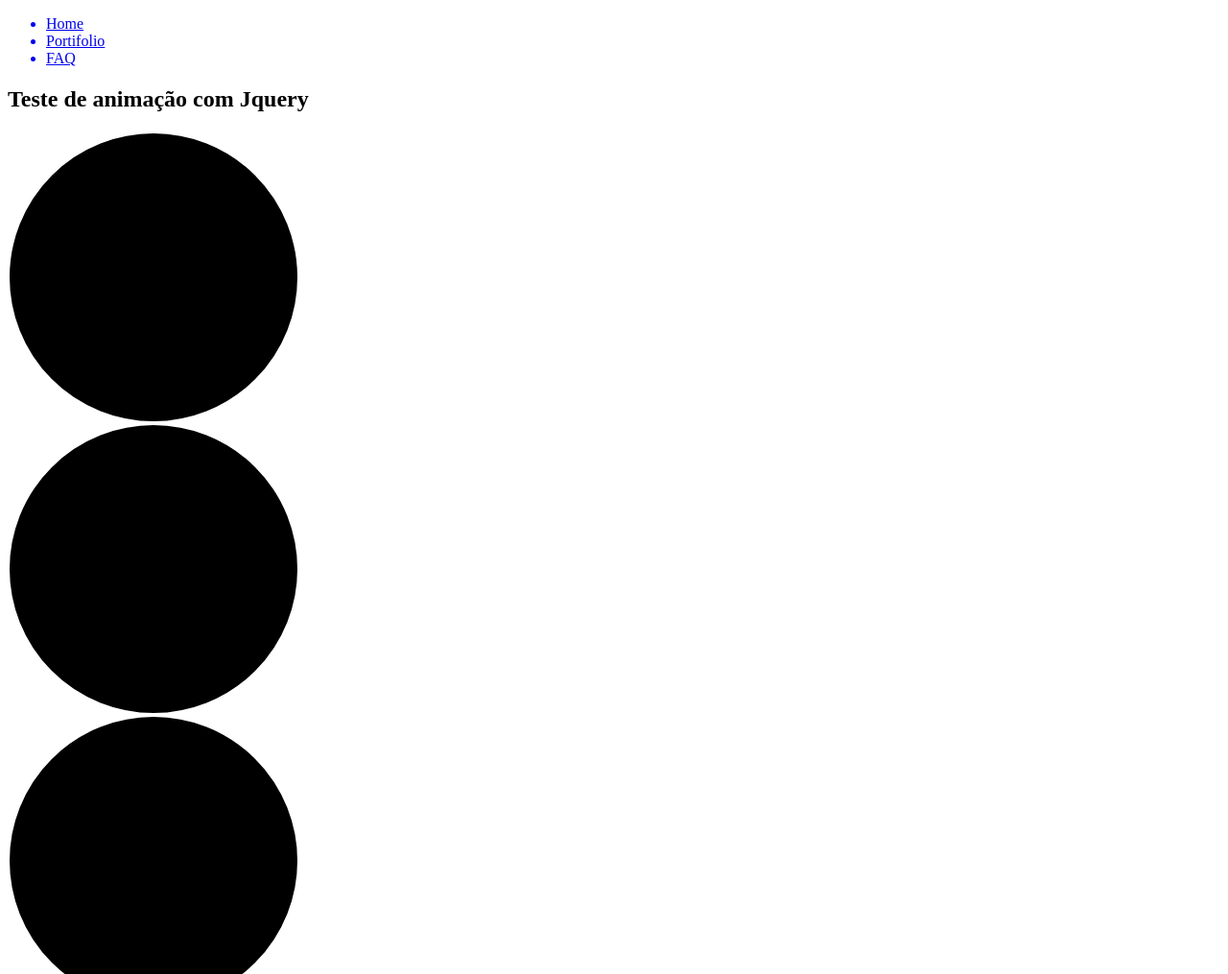
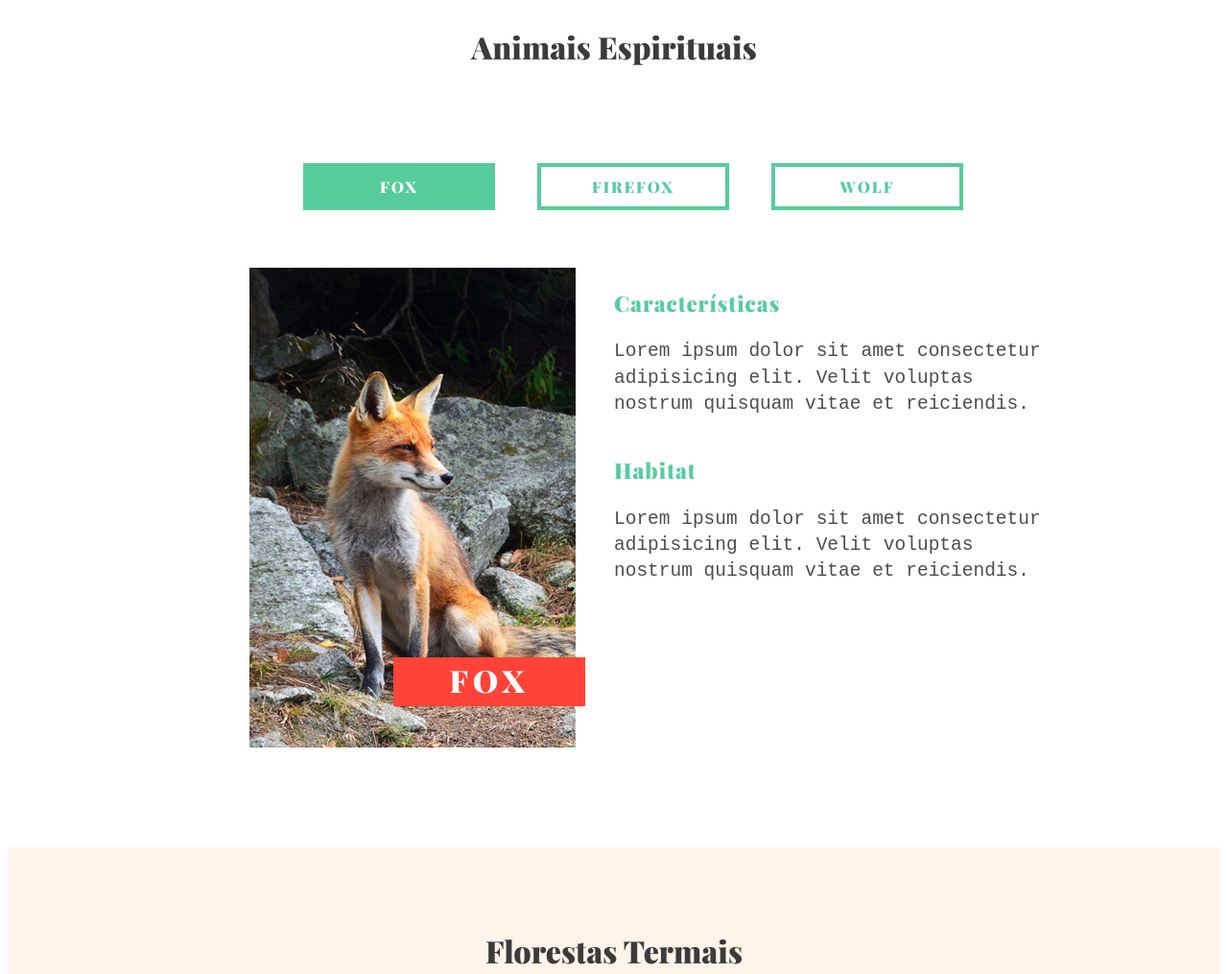
Before and after one commit to LeonardoFebba/Projeto-Jquery, a plain HTML site: page index.html in a window 1280 px wide. Shown: the top 1015 px of the page at 96% size. Drawn offline with nearby package versions, Linux system fonts and the light colour scheme.

Commit message:
Adding some style and jquery to the site

```diff
--- a/css/style.css
+++ b/css/style.css
@@ -1,18 +1,148 @@
-.teste {
-  width: 300px;
-  height: 300px;
-  background-color: black;
-  border: 2px solid white;
-  border-radius: 50%;
+* {
+  box-sizing: border-box;
 }
 
-/* .anime {
-  opacity: 0;
-  transform: translate3d(-50px, 0px, 160px);
+.container {
+  max-width: 900px;
+  margin: 0 auto;
 }
 
-.anime-init {
+ul {
+  text-align: center;
+  margin: 80px 0 40px 0;
+}
+
+ul li {
+  display: inline-block;
+}
+
+ul li a {
+  display: inline-block;
+  color: #56cc9d;
+  border: 4px solid;
+  padding: 10px 0px;
+  width: 200px;
+  margin: 20px;
+  text-decoration: none;
+  font-family: "Playfair Display";
+  text-transform: uppercase;
+  letter-spacing: 2px;
+}
+
+h1,
+h2,
+h3 {
+  font-family: "Playfair Display";
+  font-weight: 900;
+}
+
+h1 {
+  font-size: 2em;
+  text-align: center;
+  color: #3b3b3b;
+}
+
+h2 {
+  display: inline-block;
+  padding: 2px 20px 6px 20px;
+  min-width: 200px;
+  text-align: center;
+  font-size: 2em;
+  text-transform: uppercase;
+  position: relative;
+  top: -120px;
+  right: -10px;
+  background: #ff4338;
+  color: white;
+  letter-spacing: 5px;
+}
+
+h3 {
+  font-size: 1.4em;
+  letter-spacing: 1px;
+  color: #56cc9d;
+}
+
+p {
+  font-family: monospace;
+  font-size: 1.5em;
+  line-height: 1.4;
+  color: rgba(0, 0, 0, 0.7);
+  margin-bottom: 40px;
+}
+
+img {
+  display: block;
+  max-width: 100%;
+  float: right;
+}
+
+.item {
+  overflow: hidden;
+}
+
+.item-img {
+  width: 50%;
+  float: left;
+  text-align: right;
+  padding-right: 40px;
+  position: relative;
+}
+
+.item-info {
+  width: 50%;
+  float: left;
+}
+
+.florestas {
+  background: #fff3ea;
+  padding: 60px 0;
+}
+
+.florestas .item-img {
+  width: 100%;
+  text-align: center;
+  margin-bottom: -80px;
+  padding: 0px;
+}
+
+.florestas h2 {
+  top: -50px;
+  right: auto;
+}
+
+.florestas .item {
+  margin: 60px 0;
+}
+
+.florestas .item-info {
+  width: 100%;
+}
+
+.item-info > div {
+  width: 50%;
+  float: left;
+}
+
+[data-target] {
+  opacity: 0;
+  visibility: hidden;
+  position: absolute;
+  top: 0;
+  transform: translate3d(-50px, 0, 0);
+}
+
+[data-target].active {
   opacity: 1;
-  transform: translate3d(0px, 0px, 160px);
-  transition: 0.3s all ease;
-} */
+  visibility: visible;
+  position: relative;
+  top: auto;
+  transition: 1s;
+  transform: translate3d(0, 0, 0);
+}
+
+[data-click].active {
+  background: #56cc9d;
+  color: white;
+  border-color: #56cc9d;
+}
--- a/index.html
+++ b/index.html
@@ -1,56 +1,132 @@
 <!DOCTYPE html>
-<html lang="pt-br">
+<html>
 <head>
-    <meta charset="UTF-8">
-    <meta http-equiv="X-UA-Compatible" content="IE=edge">
-    <meta name="viewport" content="width=device-width, initial-scale=1.0">
-    <link rel="stylesheet" href="css/style.css">
-    <title>Life</title>
+	<title>Tabs</title>
+	<link href="https://fonts.googleapis.com/css?family=Playfair+Display:900" rel="stylesheet">
+	<link rel="stylesheet" type="text/css" href="css/style.css">
 </head>
 <body>
-    <nav>
-        <ul>
-            <a href="#home" class="home"><li>Home</li></a>
-            <a href="#portifolio" class="port"><li>Portifolio</li></a>
-            <a href="#faq"><li>FAQ</li></a>
-        </ul>
-    </nav>
-    <div class="container">
-       <section class="home anime">
-           <h1>Teste de animação com Jquery</h1>
-       </section>
-    </div>
 
-    <div class="dataTeste" data-height='500'>
+	<script type="text/javascript">
+		document.documentElement.className += ' js';
+	</script>
 
-    </div>
+	<section class="container animais" data-group='animais'>
 
-    <section class="portifolio anime">
-        <div class="teste"></div>
-        <div class="teste"></div>
-        <div class="teste"></div>
-        <div class="teste"></div>
-        <div class="teste"></div>
-    </section>
+		<h1>Animais Espirituais</h1>
 
-    <section class="faq anime">
-        <ul>
-            <li>Lorem ipsum</li>
-            <li>Lorem ipsum</li>
-            <li>Lorem ipsum</li>
-            <li>Lorem ipsum</li>
-            <li>Lorem ipsum</li>
-            <li>Lorem ipsum</li>
-            <li>Lorem ipsum</li>
-            <li>Lorem ipsum</li>
-            <li>Lorem ipsum</li>
-            <li>Lorem ipsum</li>
-        </ul>
+		<ul class="tab-menu">
+			<li><a href="#fox" data-click="fox">Fox</a></li>
+			<li><a href="#firefox" data-click="firefox">FireFox</a></li>
+			<li><a href="#wolf" data-click="wolf">Wolf</a></li>
+		</ul>
 
-    </section>
+		<div class="item" id="fox" data-target="fox">
+			<div class="item-img">
+				<img src="img/fox.jpg" alt="Fox">
+				<h2>Fox</h2>
+			</div>
+			<div class="item-info">
+				<h3>Características</h3>
+				<p>Lorem ipsum dolor sit amet consectetur adipisicing elit. Velit voluptas nostrum quisquam vitae et reiciendis.</p>
+				<h3>Habitat</h3>
+				<p>Lorem ipsum dolor sit amet consectetur adipisicing elit. Velit voluptas nostrum quisquam vitae et reiciendis.</p>
+			</div>
+		</div>
 
-    <script type="module" src="js/jquery.min.js"></script>
-    <script type="module" src="js/app.js"></script>
-    <script type="module" src="js/commands.js"></script>
+		<div class="item" id="firefox" data-target="firefox">
+			<div class="item-img">
+				<img src="img/firefox.jpg" alt="FireFox">
+				<h2>FireFox</h2>
+			</div>
+			<div class="item-info">
+				<h3>Características</h3>
+				<p>Lorem ipsum dolor sit amet consectetur adipisicing elit. Velit voluptas nostrum quisquam vitae et reiciendis.</p>
+				<h3>Habitat</h3>
+				<p>Lorem ipsum dolor sit amet consectetur adipisicing elit. Velit voluptas nostrum quisquam vitae et reiciendis.</p>
+			</div>
+		</div>
+
+		<div class="item" id="wolf" data-target="wolf">
+			<div class="item-img">
+				<img src="img/wolf.jpg" alt="wolf">
+				<h2>Wolf</h2>
+			</div>
+			<div class="item-info">
+				<h3>Características</h3>
+				<p>Lorem ipsum dolor sit amet consectetur adipisicing elit. Velit voluptas nostrum quisquam vitae et reiciendis.</p>
+				<h3>Habitat</h3>
+				<p>Lorem ipsum dolor sit amet consectetur adipisicing elit. Velit voluptas nostrum quisquam vitae et reiciendis.</p>
+			</div>
+		</div>
+
+	</section>
+
+	<section class="florestas" data-group='florestas'>
+	<div class="container">
+		<h1>Florestas Termais</h1>
+
+		<ul class="tab-menu">
+			<li><a href="#estrada" data-click="estrada">Estrada</a></li>
+			<li><a href="#sol" data-click="sol">Sol</a></li>
+			<li><a href="#verde" data-click="verde">Verde</a></li>
+		</ul>
+
+		<div class="item" id="estrada" data-target="estrada">
+			<div class="item-img">
+				<img src="img/estrada.jpg" alt="Estrada">
+				<h2>Estrada</h2>
+			</div>
+			<div class="item-info">
+			<div>
+				<h3>Características</h3>
+				<p>Lorem ipsum dolor sit amet consectetur adipisicing elit. Velit voluptas nostrum quisquam vitae et reiciendis.</p>
+			</div>
+			<div>
+				<h3>Habitat</h3>
+				<p>Lorem ipsum dolor sit amet consectetur adipisicing elit. Velit voluptas nostrum quisquam vitae et reiciendis.</p>
+			</div>
+			</div>
+		</div>
+
+		<div class="item" id="sol" data-target="sol">
+			<div class="item-img">
+				<img src="img/sol.jpg" alt="Sol">
+				<h2>Sol</h2>
+			</div>
+			<div class="item-info">
+			<div>
+				<h3>Características</h3>
+				<p>Lorem ipsum dolor sit amet consectetur adipisicing elit. Velit voluptas nostrum quisquam vitae et reiciendis.</p>
+			</div>
+			<div>
+				<h3>Habitat</h3>
+				<p>Lorem ipsum dolor sit amet consectetur adipisicing elit. Velit voluptas nostrum quisquam vitae et reiciendis.</p>
+			</div>
+			</div>
+		</div>
+
+		<div class="item" id="verde" data-target="verde">
+			<div class="item-img">
+				<img src="img/verde.jpg" alt="Verde">
+				<h2>Verde</h2>
+			</div>
+			<div class="item-info">
+			<div>
+				<h3>Características</h3>
+				<p>Lorem ipsum dolor sit amet consectetur adipisicing elit. Velit voluptas nostrum quisquam vitae et reiciendis.</p>
+			</div>
+			<div>
+				<h3>Habitat</h3>
+				<p>Lorem ipsum dolor sit amet consectetur adipisicing elit. Velit voluptas nostrum quisquam vitae et reiciendis.</p>
+			</div>
+			</div>
+		</div>
+	</div>
+	</section>
+
+
+	<script type="text/javascript" src="js/jquery.min.js"></script>
+	<script type="text/javascript" src="js/app.js"></script>
 </body>
 </html>
--- a/js/app.js
+++ b/js/app.js
@@ -1,10 +1,19 @@
-// $(window).scroll(function(){
-//     const windowTop = $(this).scrollTop();
-//     $('.anime').each(function(){
-//         if(windowTop > $(this).offset().top - 400){
-//             $(this).addClass('anime-init');
-//         }else{
-//             $(this).removeClass('anime-init');
-//         }
-//     });
-// });
+$('[data-group]').each(function(){
+    const $allTarget = $(this).find('[data-target]'),
+    $allClick = $(this).find('[data-click'),
+    activeClass = 'active';
+
+    $allTarget.first().addClass(activeClass);
+    $allClick.first().addClass(activeClass);
+
+    $allClick.click(function(e){
+        e.preventDefault();
+        const id = $(this).data('click'),
+        $target = $('[data-target = "'+id+'"');
+        $allClick.removeClass(activeClass);
+        $allTarget.removeClass(activeClass);
+
+        $target.addClass(activeClass);
+        $(this).addClass(activeClass);
+    });
+});
```
Also changed, not shown: img/estrada.jpg (added), img/firefox.jpg (added), img/fox.jpg (added), img/sol.jpg (added), img/verde.jpg (added), img/wolf.jpg (added).
